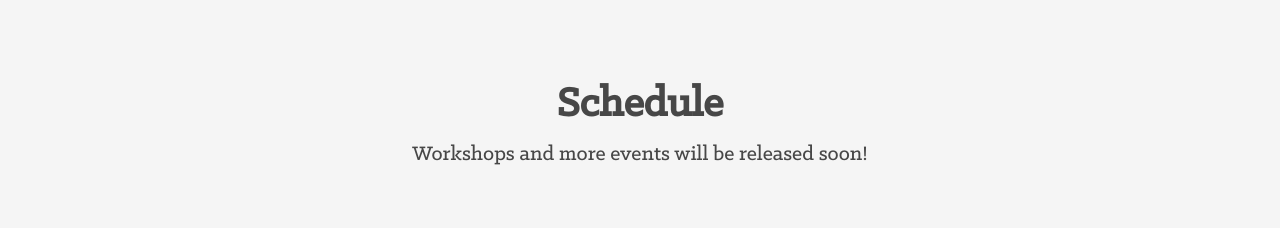
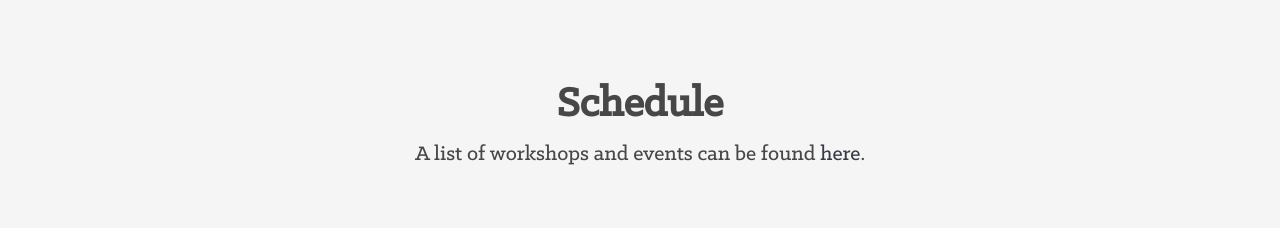
Before and after one commit to DCHacks/dchacks.github.io, a plain HTML site: page index.html in a window 1280 px wide. Shown: the part 5320-5548 px from the top of the page. Drawn offline with Linux system fonts and the light colour scheme.

Commit message:
Update index.html

```diff
--- a/index.html
+++ b/index.html
@@ -352,7 +352,7 @@
 			<div class="container">
 				<header class="major">
 					<h2>Schedule</h2>
-					<p style="font-size: 22px; text-align:center; color: #474747">Workshops and more events will be released soon!</p>
+					<p style="font-size: 22px; text-align:center; color: #474747">A list of workshops and events can be found <a href = "http://bit.ly/dchacks-workshops" target="_blank">here</a>.</p>
 				</header>
 				<div class="container">
 					<div id="mrow" class="row lefted" id="scheduleID" style="line-height: 60%">
```
